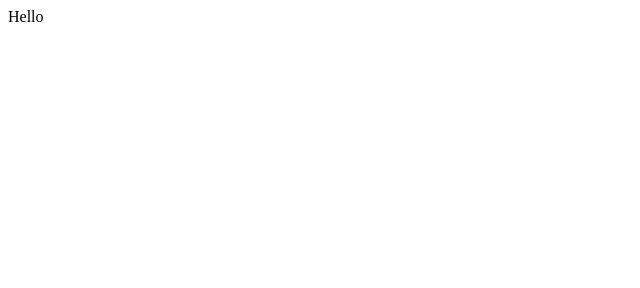
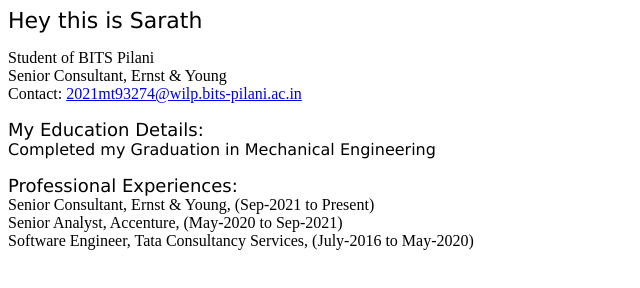
Before and after one commit to sarathrjp/sarathrjp.github.io, a plain HTML site: page index.html in a window 1280 px wide. Shown: the whole page, without its empty margins (0-640 px from the left). Drawn offline with Linux system fonts and the light colour scheme.

Commit message:
Update index.html

```diff
--- a/index.html
+++ b/index.html
@@ -1 +1,4 @@
-Hello
+<p><span style="font-family: Verdana, Geneva, sans-serif; font-size: 22px;">Hey this is Sarath</span></p>
+<p>Student of BITS Pilani&nbsp;<br>Senior Consultant, Ernst &amp; Young<br>Contact: <a href="mailto:2021mt93274@wilp.bits-pilani.ac.in">2021mt93274@wilp.bits-pilani.ac.in</a></p>
+<p><span style="font-family: Verdana, Geneva, sans-serif; font-size: 18px;">My Education Details:</span><br><span style="font-family: Verdana, Geneva, sans-serif; font-size: 16px;">Completed my Graduation in Mechanical Engineering</span></p>
+<p><span style="font-family: Verdana, Geneva, sans-serif; font-size: 18px;">Professional Experiences:</span><br>Senior Consultant, Ernst &amp; Young, (Sep-2021 to Present)<br>Senior Analyst, Accenture, (May-2020 to Sep-2021)<br>Software Engineer, Tata Consultancy Services, (July-2016 to May-2020)</p>
```
